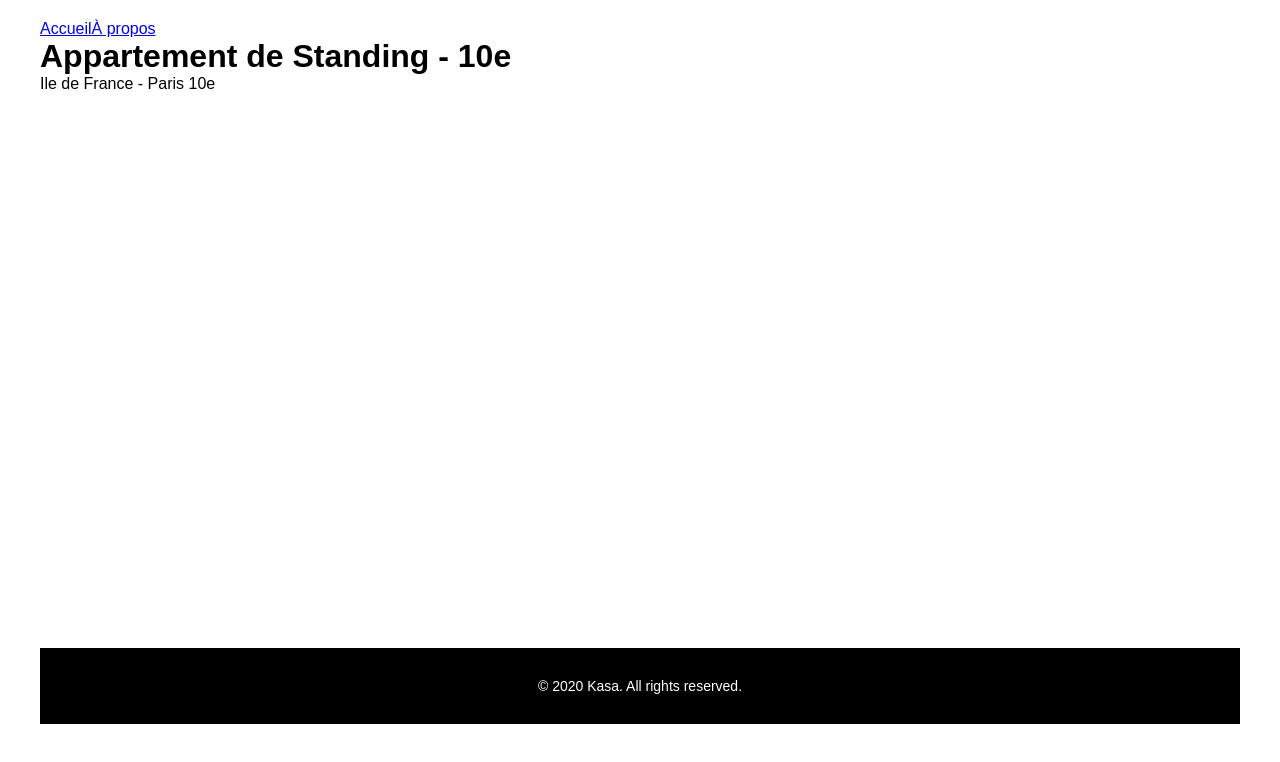
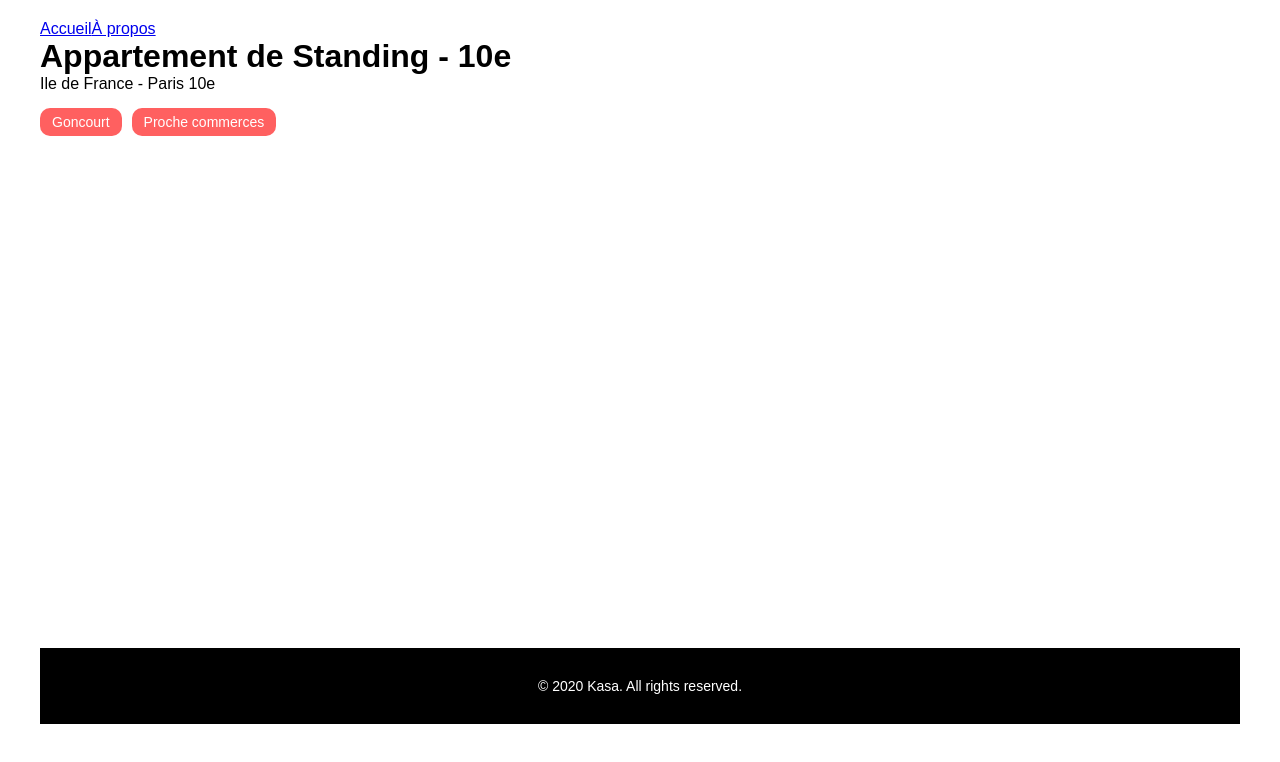
Before and after one commit to Kalcindor/kasa, a React (Vite) app: page /housing/0979876d in a window 1280 px wide. Shown: the top 762 px of the page. Built offline with nearby package versions, Linux system fonts and the light colour scheme.

Commit message:
[feature]: adding tags in housing

```diff
--- /dev/null
+++ b/src/components/Tag/Tag.jsx
@@ -0,0 +1,5 @@
+import "./Tag.scss";
+
+export default function Tag({ label }) {
+  return <span className="tag">{label}</span>;
+}
--- /dev/null
+++ b/src/components/Tag/Tag.scss
@@ -0,0 +1,11 @@
+@import "../../styles/variables.scss";
+
+.tag {
+    background: $primary-color;
+    color: white;
+    padding: 6px 12px;
+    border-radius: 10px;
+    font-size: 14px;
+    font-weight: 500;
+    display: inline-block;
+}
--- a/src/pages/Housing/Housing.jsx
+++ b/src/pages/Housing/Housing.jsx
@@ -1,5 +1,7 @@
 import { useParams } from "react-router-dom";
 import data from "../../data/housing.json";
+import Tag from "../../components/Tag/Tag";
+import "./Housing.scss";
 
 export default function Housing() {
     const { id } = useParams();
@@ -10,7 +12,11 @@ return (
     <>
       <h1>{housing.title}</h1>
       <p>{housing.location}</p>
-      {/* On développera ici : tags, rating, carousel, description, équipements */}
+      <div className="tags">
+        {housing.tags.map((tag, index) => (
+          <Tag key={index} label={tag} />
+        ))}
+      </div>
     </>
   );
 }
--- /dev/null
+++ b/src/pages/Housing/Housing.scss
@@ -0,0 +1,6 @@
+.tags {
+    display: flex;
+    flex-wrap: wrap;
+    gap: 10px;
+    margin: 15px 0;
+}
```
